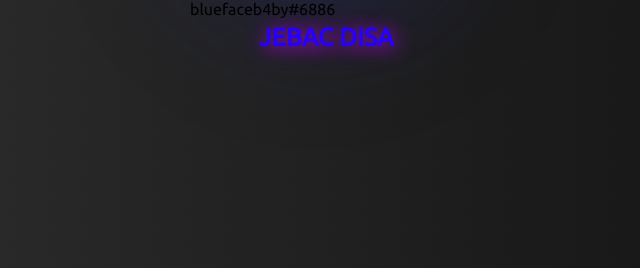
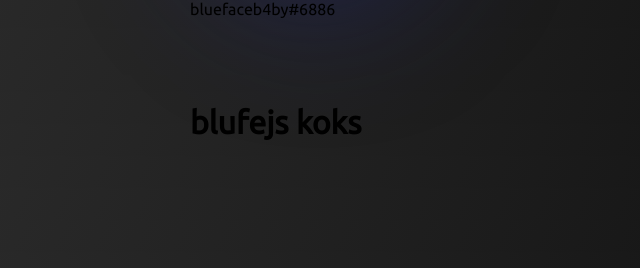
Before and after one commit to Mammam1337/Mammam1337, a plain HTML site: page index.html in a window 1280 px wide. Both pictures are taken after a click on the element "kliknij tu i elo". Shown: the part 532-800 px from the top of the page, without its empty margins (323-963 px from the left). Drawn offline with nearby package versions, Linux system fonts and the light colour scheme.

Commit message:
Update index.html

```diff
--- a/index.html
+++ b/index.html
@@ -16,7 +16,7 @@
     bluefaceb4by#6886
       <h2 class="copied hide" id="copied">Copied!</h2>
     </h1>
-	    <h1 class="jebac">JEBAC DISA</h1>
+	    <h1 class="blufejs">blufejs koks</h1>
 	</div>
 	<audio id="waliza" autoplay loop>
   	<source src="mammam-dal-premke.mp3" type="audio/mpeg">
```
